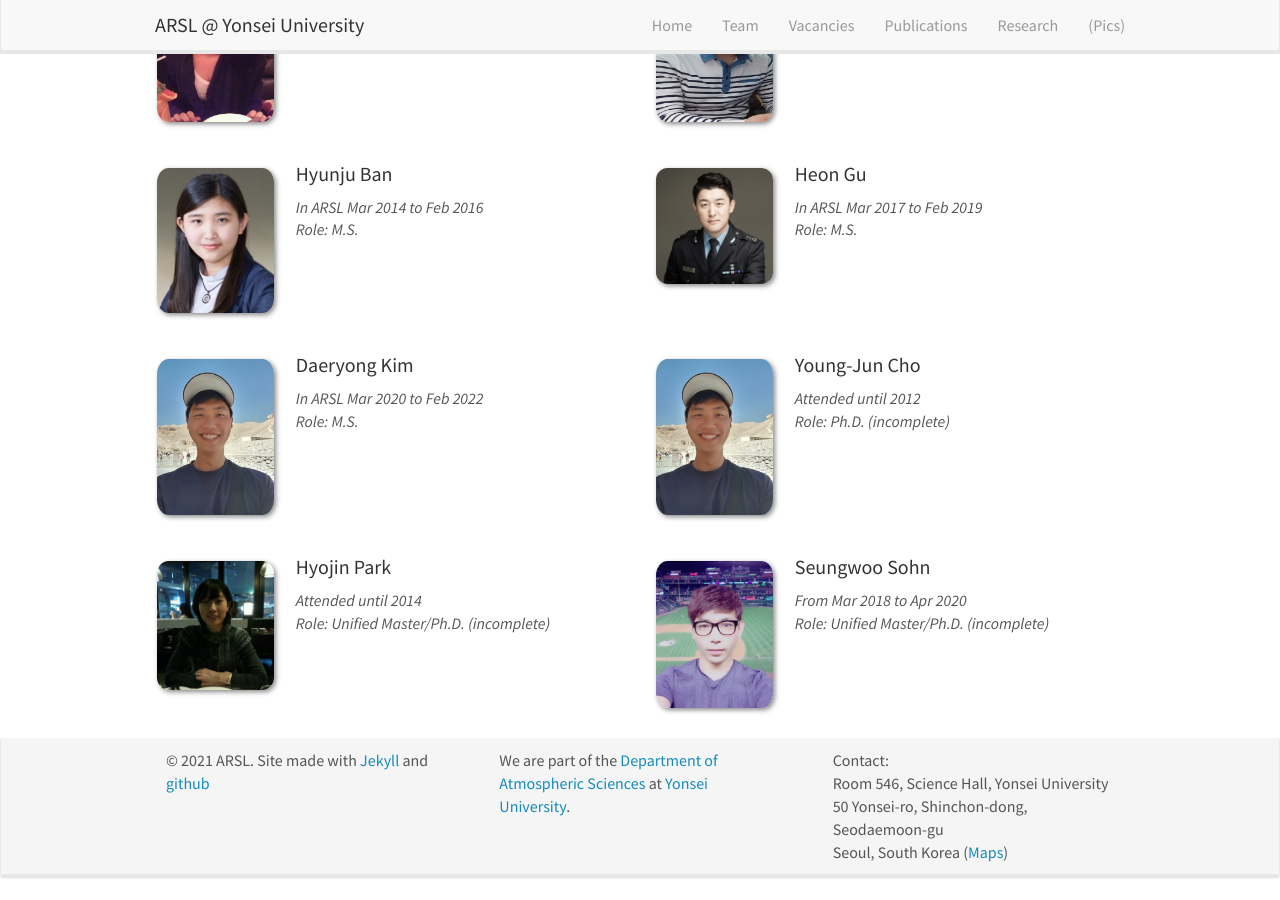
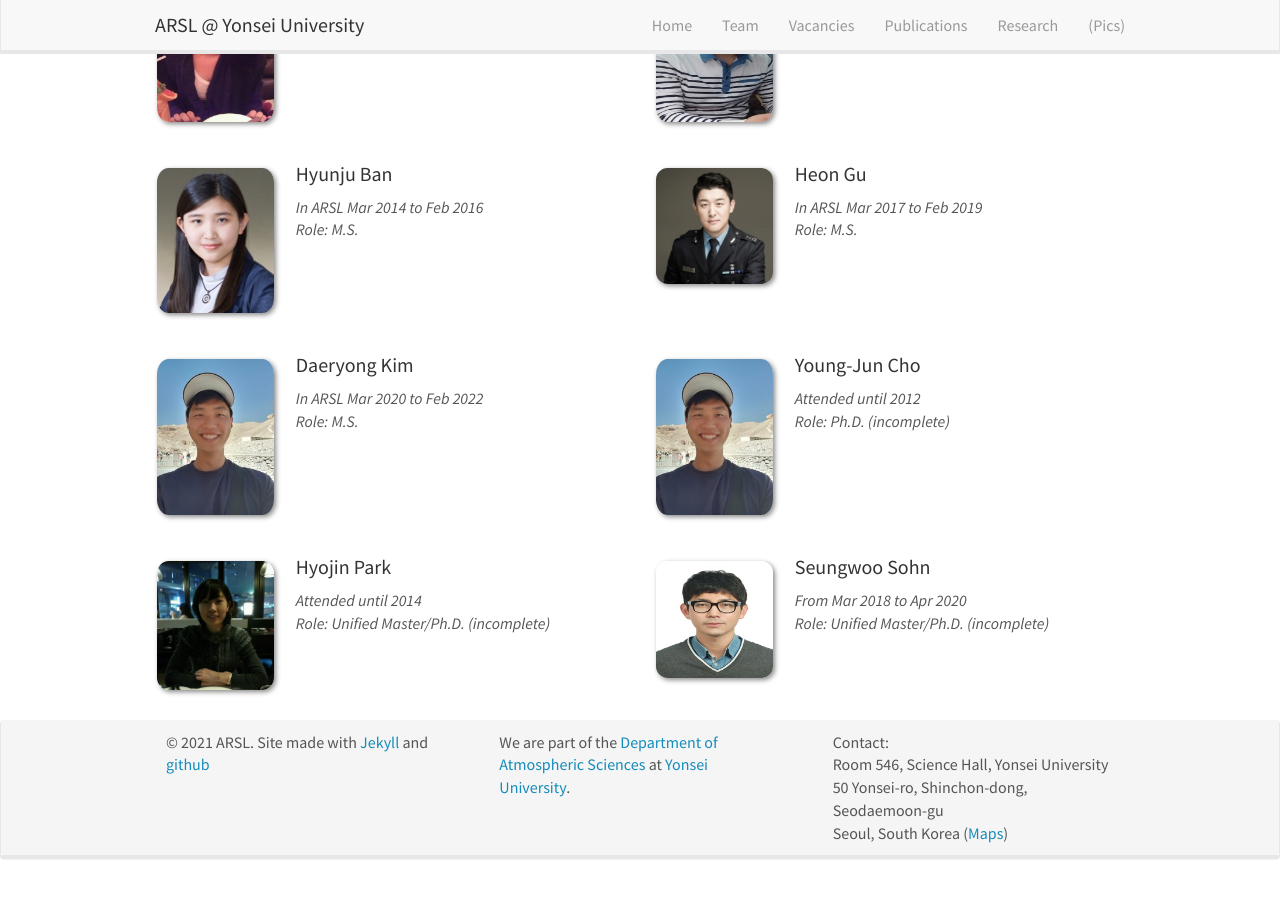
Before and after one commit to roo2003/roo2003.github.io, a Jekyll site: the page built from _pages/team.md, in a window 1280 px wide and 900 px high, scrolled down 2596 px. Built offline with Jekyll 4.4.1, drawn with Linux system fonts in a browser that asks for light colours; nearby versions of some CDN libraries.

Commit message:
Update alumni_members.yml

```diff
--- a/_data/alumni_members.yml
+++ b/_data/alumni_members.yml
@@ -152,7 +152,7 @@
   number_educ: 0
 
 - name: Seungwoo Sohn
-  photo: Seung_Woo.jpg
+  photo: Seungwoo.png
   info: Unified Master/Ph.D. (incomplete)
   duration: From Mar 2018 to Apr 2020
   email: sohnsw@yonsei.ac.kr
```
